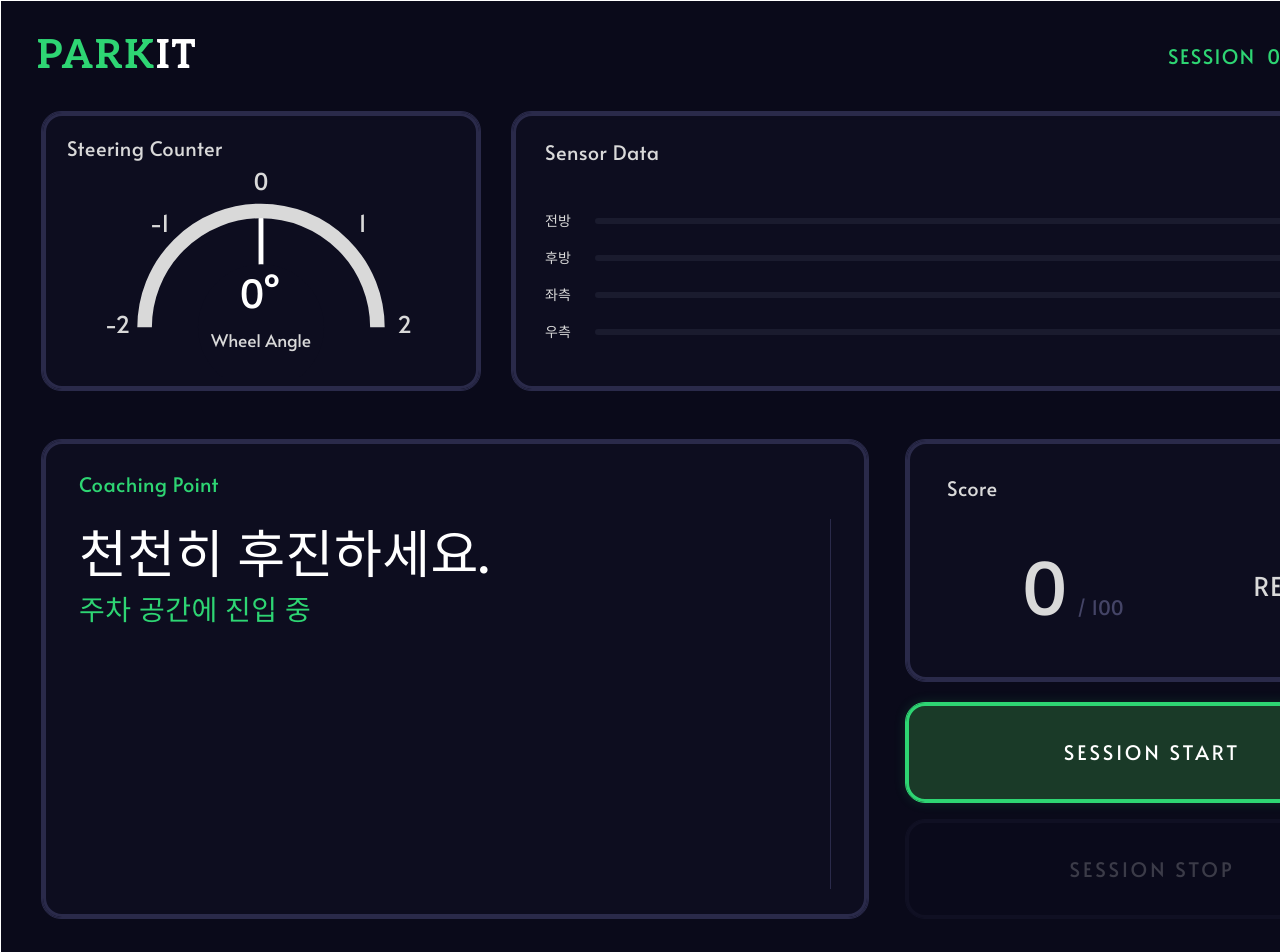
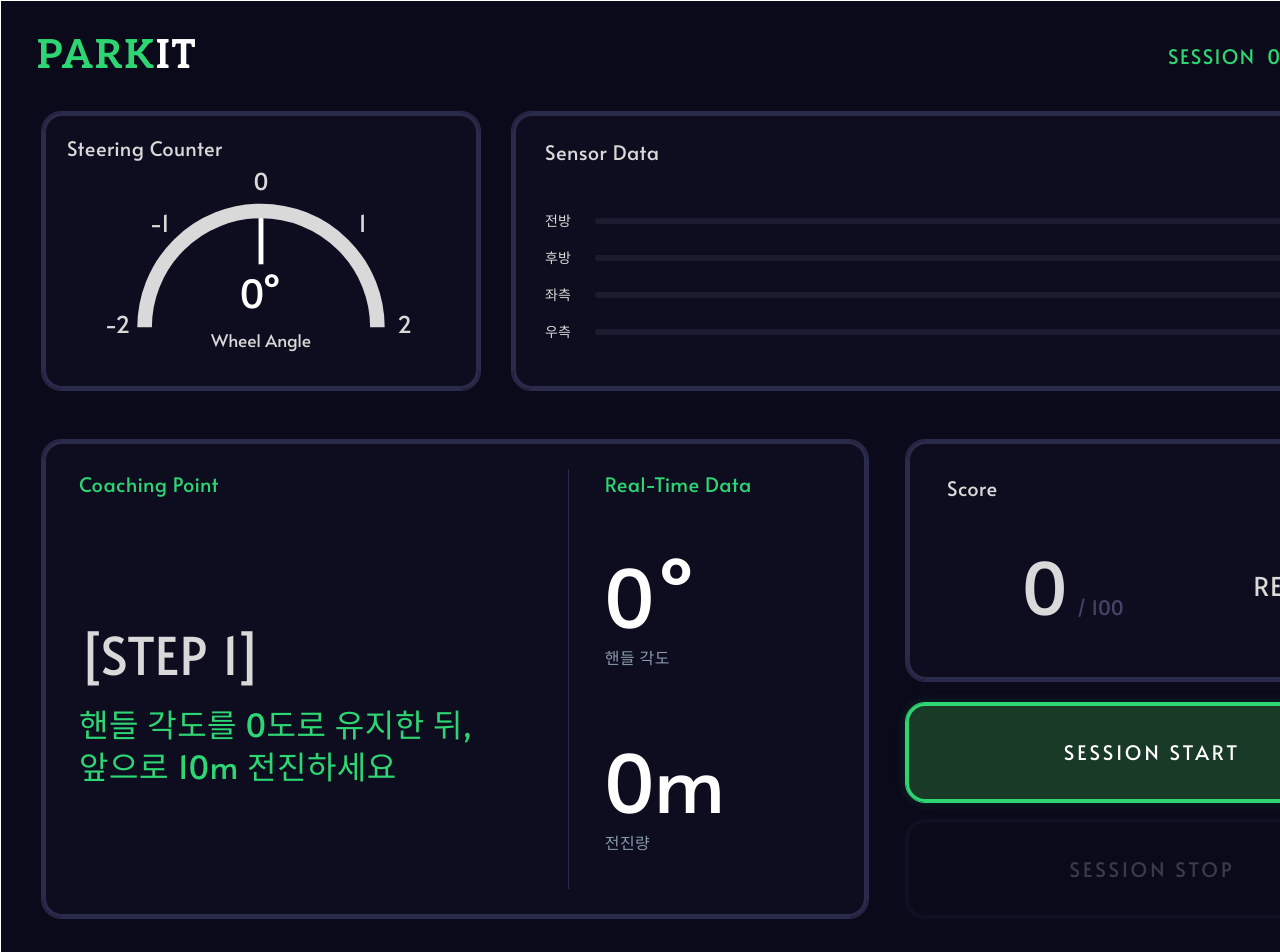
Before and after one commit to Parkit-Team/parkit-client, a React (Vite) app: page / in a window 1280 px wide. Shown: the top 952 px of the page. Built offline with nearby package versions, Linux system fonts and the light colour scheme; a web font is replaced by a local one.

Commit message:
feat: 코칭 포인트 새로운 디자인으로 수정

```diff
--- a/src/components/CoachingPoint.jsx
+++ b/src/components/CoachingPoint.jsx
@@ -1,36 +1,100 @@
 import { useEffect } from 'react';
 import './components.css';
 
-const levelStyle = {
-  위험: { color: '#FA3A3A', border: '#FA3A3A', glow: 'rgba(250, 58, 58, 0.15)' },
-  경고: { color: '#FFAA00', border: '#FFAA00', glow: 'rgba(255, 170, 0, 0.15)' },
-  양호: { color: '#2ED573', border: '#2ED573', glow: 'rgba(46, 213, 115, 0.15)' },
+const stepMessages = {
+  1: '핸들 각도를 0도로 유지한 뒤, 앞으로 10m 전진하세요',
+  2: '핸들 각도를 -360도로 돌린 뒤, 앞으로 5m 전진하세요',
+  3: '핸들 각도를 180도로 돌린 뒤, 뒤로 3m 후진하세요',
+  4: '핸들 각도를 360도로 돌린 뒤, 뒤로 3m 후진하며 핸들을 서서히 푸세요',
 };
 
-const CoachingPoint = ({ message = '', subMessage = '', level = '양호', isRunning = false }) => {
-  const style = isRunning ? levelStyle[level] : null;
+
+const CoachingPoint = ({
+  message = '',
+  level = '양호',
+  isRunning = false,
+  angleValue = 0,
+  distanceValue = 0,
+  step = 1,
+}) => {
+  const isDanger = isRunning && level === '위험';
+
+  useEffect(() => {
+    if (!message || !isRunning) return;
+    window.speechSynthesis.cancel();
+    const utterance = new SpeechSynthesisUtterance(message);
+    utterance.lang = 'ko-KR';
+    window.speechSynthesis.speak(utterance);
+  }, [message]);
 
   return (
     <div
       className="card coaching"
-      style={isRunning ? {
-        borderColor: style.border,
-        boxShadow: `inset 0 0 0 2px ${style.border}, 0 0 12px ${style.glow}`,
+      style={isDanger ? {
+        borderColor: '#FA3A3A',
+        boxShadow: 'inset 0 0 0 3px #FA3A3A, 0 0 12px rgba(250, 58, 58, 0.15)',
       } : {}}
     >
-      <p className="coaching__title" style={isRunning ? { color: style.color } : {}}>
-        Coaching Point
-      </p>
+      <div className="cleant">
 
-      <div className="coaching__body">
-        <p className="coaching__message" style={isRunning ? { color: style.color } : {}}>
-          {message || (isRunning ? '데이터 수신 중...' : '세션이 종료되었습니다.')}
-        </p>
-        {subMessage && (
-          <p className="coaching__sub" style={isRunning ? { color: style.color } : {}}>
-            {subMessage}
-          </p>
-        )}
+        {/* ── 왼쪽: Coaching Point ── */}
+        <div className="coaching__body">
+          <p className="coaching__title">Coaching Point</p>
+
+          <div className="coaching__content">
+            <p className="coaching__message" style={{ color: '#D9D9D9', fontWeight: 700 }}>
+              [STEP {step}]
+            </p>
+            <p className="coaching__message" style={{ color: '#2ED573', fontSize: '32px' }}>
+              {stepMessages[step] || (isRunning ? '데이터 수신 중...' : '세션이\n종료되었습니다.')}
+            </p>
+          </div>
+
+          {/* 위험일 때만 경고 버튼 표시 */}
+          {isDanger && (
+            <div style={{
+              marginTop: 24,
+              padding: '18px 32px',
+              border: '2px solid #FA3A3A',
+              borderRadius: 16,
+              background: 'rgba(250, 58, 58, 0.1)',
+              textAlign: 'center',
+            }}>
+              <span style={{
+                color: '#FA3A3A',
+                fontSize: 28,
+                fontWeight: 700,
+                fontFamily: 'Alata, sans-serif',
+              }}>
+                전방 충돌 위험!
+              </span>
+            </div>
+          )}
+        </div>
+
+        {/* ── 오른쪽: Real-Time Data ── */}
+        <div className="realData__body">
+          <p className="coaching__title">Real-Time Data</p>
+
+          <div className="real__item">
+            <div className="real__row">
+              <span className="real__number" style={{ color: isRunning ? '#FFAA00' : '#FFFFFF' }}>
+                {angleValue}°
+              </span>
+            </div>
+            <p className="real__label">핸들 각도</p>
+          </div>
+
+          <div className="real__item">
+            <div className="real__row">
+              <span className="real__number" style={{ color: '#FFFFFF' }}>
+                {distanceValue}m
+              </span>
+            </div>
+            <p className="real__label">전진량</p>
+          </div>
+        </div>
+
       </div>
     </div>
   );
```
